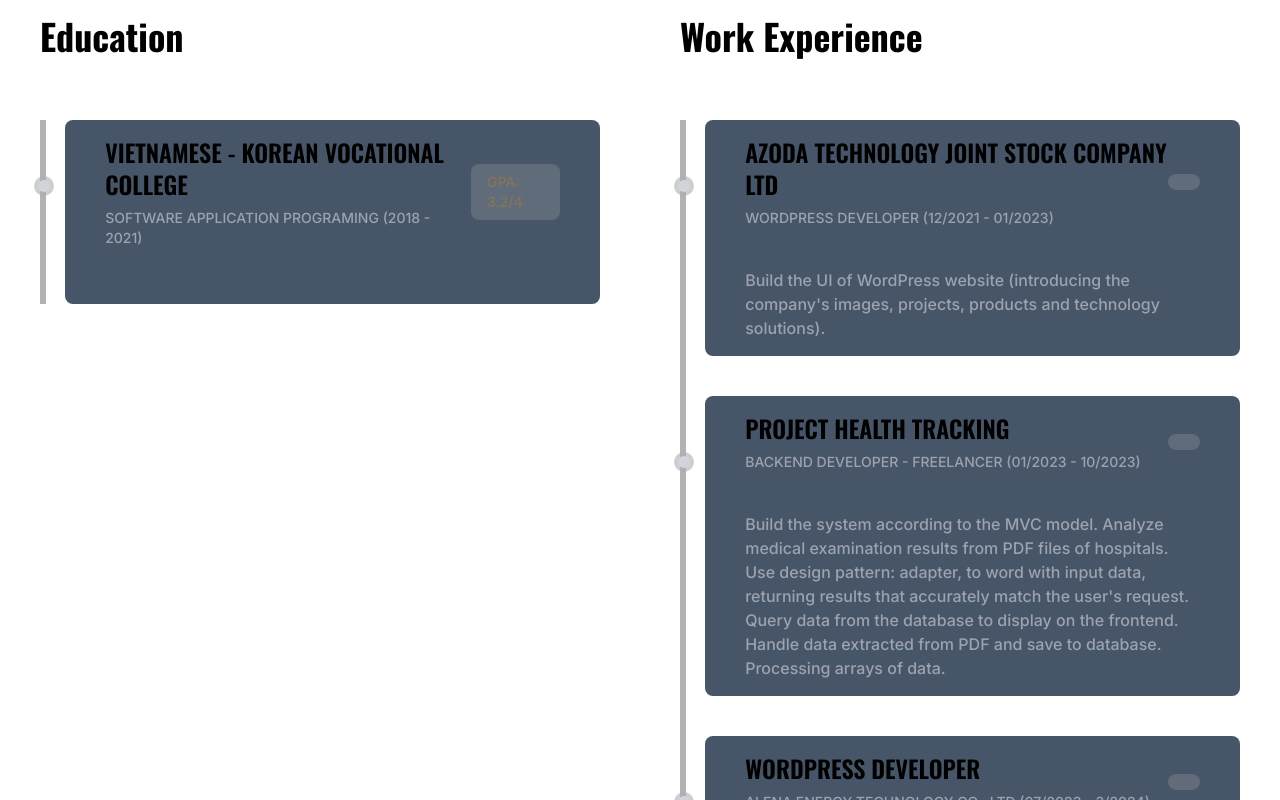
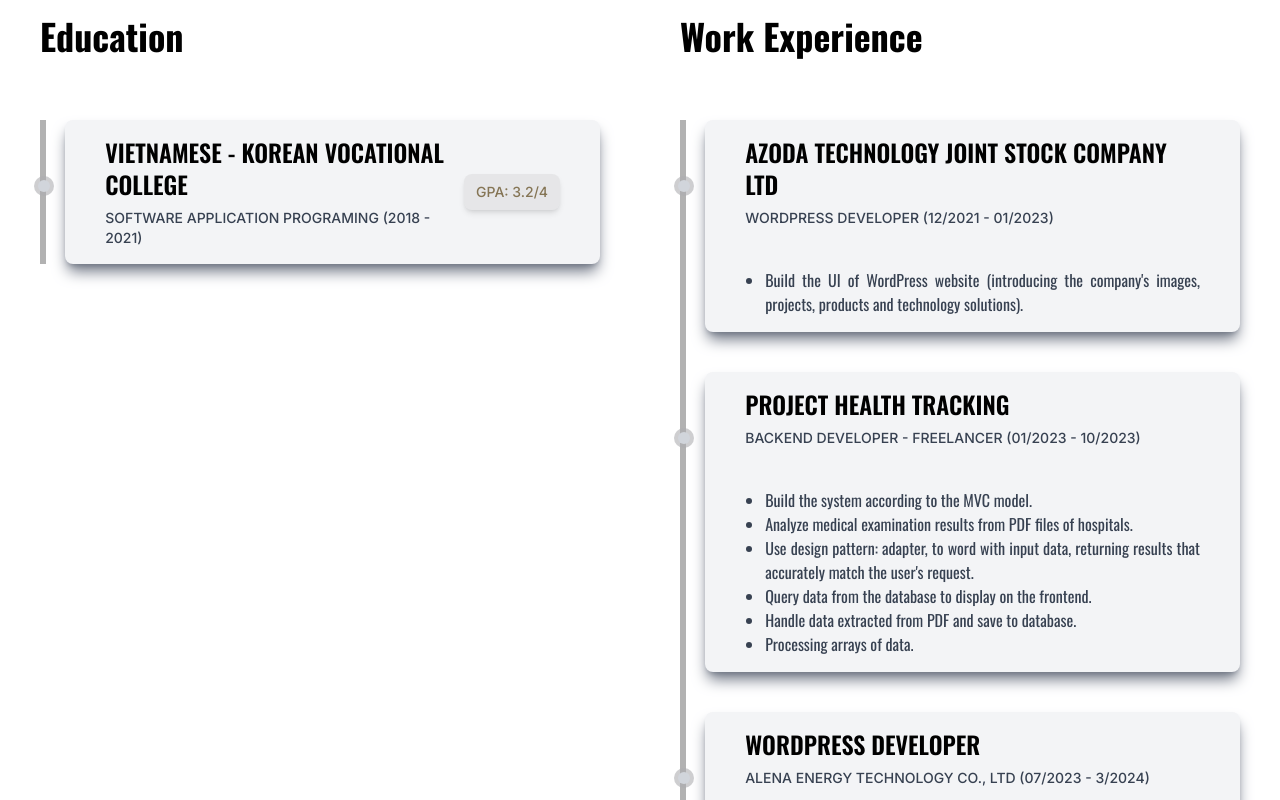
Before and after one commit to VyeoooT/study-ui-libraries, a React (Vite) app: page / in a window 1280 px wide. Shown: the part 2000-2800 px from the top of the page. Built offline with nearby package versions, Linux system fonts and the light colour scheme.

Commit message:
- Change code component card of section Resume

```diff
--- a/src/components/resume/card.tsx
+++ b/src/components/resume/card.tsx
@@ -1,4 +1,4 @@
-function ResumeCard({ title, subTitle, description, result }: any) {
+function ResumeCard({ title, subTitle, descriptions, result}: any) {
     return (
         // resume card
         <div className="w-full h-1/3 flex group">
@@ -10,22 +10,38 @@
             </div>
 
             {/* content */}
-            <div className="w-full bg-slate-600 rounded-lg lg:px-10 p-4 flex flex-col justify-center lg:gap-10 gap-6 shadowGray hover:bg-opacity-70 duration-300 transition-opacity">
+            <div className="w-full flex flex-col justify-center lg:gap-10 gap-6 rounded-lg lg:px-10 p-4 bg-card-resume shadow-gray-500 shadow-lg">
                 {/* top */}
                 <div className="flex lg:flex-row flex-col justify-between lg:items-center lg:gap-0 gap-4">
                     <div>
-                        <h3 className="md:text-2xl text-xl font-semibold group-hover:text-white duration-300">{title}</h3>
+                        {title && (
+                            <h3 className="md:text-2xl text-xl font-semibold group-hover:text-white">{title}</h3>
+                        )}
 
-                        <p className="text-sm text-gray-400 mt-2 group-hover:text-white duration-300">{subTitle}</p>
+                        {subTitle && (
+                            <p className="text-sm text-gray-700 mt-2 group-hover:text-white">{subTitle}</p>
+                        )}
                     </div>
 
-                    <div>
-                        <p className="px-4 py-2 bg-second/25 text-primary text-sm font-medium rounded-lg flex justify-center items-center shadowGray">{result}</p>
-                    </div>
+                    {result && (
+                        <div className="min-w-24 px-4 py-2 flex justify-center items-center bg-second/20 text-primary rounded-lg group-hover:bg-third shadow-light">
+                            <p className="text-sm font-medium text-nowrap">{result}</p>
+                        </div>
+                    )}
                 </div>
 
                 {/* bottom */}
-                <p className="md:text-base text-sm font-medium text-gray-400 group-hover:text-gray-300 duration-300 transition-colors">{description}</p>
+                {descriptions && descriptions.length > 0 && (
+                    <div className="pl-5">
+                        <ul className="list-disc list-outside">
+                            {descriptions.map((desc: string, idx: number) => (
+                                <li key={idx} className="md:text-base text-sm text-justify text-gray-700 group-hover:text-white duration-300 transition-colors">
+                                    {desc}
+                                </li>
+                            ))}
+                        </ul>
+                    </div>
+                )}
             </div>
         </div>
     )
--- a/src/components/resume/contents/edu_work/workJob.tsx
+++ b/src/components/resume/contents/edu_work/workJob.tsx
@@ -15,27 +15,30 @@
                 <ResumeCard
                     title="AZODA TECHNOLOGY JOINT STOCK COMPANY LTD"
                     subTitle="WORDPRESS DEVELOPER (12/2021 - 01/2023)"
-                    result=""
-                    description="Build the UI of WordPress website (introducing the company's images, projects, products and technology solutions)."
+                    descriptions={[
+                        "Build the UI of WordPress website (introducing the company's images, projects, products and technology solutions)."
+                    ]}
                 />
 
                 <ResumeCard
                     title="PROJECT HEALTH TRACKING"
                     subTitle="BACKEND DEVELOPER - FREELANCER (01/2023 - 10/2023)"
-                    result=""
-                    description="Build the system according to the MVC model.
-                    Analyze medical examination results from PDF files of hospitals.
-                    Use design pattern: adapter, to word with input data, returning results that accurately match the user's request.
-                    Query data from the database to display on the frontend.
-                    Handle data extracted from PDF and save to database.
-                    Processing arrays of data."
+                    descriptions={[
+                        "Build the system according to the MVC model.",
+                        "Analyze medical examination results from PDF files of hospitals.",
+                        "Use design pattern: adapter, to word with input data, returning results that accurately match the user's request.",
+                        "Query data from the database to display on the frontend.",
+                        "Handle data extracted from PDF and save to database.",
+                        "Processing arrays of data.",
+                    ]}
                 />
 
                 <ResumeCard
                     title="WORDPRESS DEVELOPER"
                     subTitle="ALENA ENERGY TECHNOLOGY CO., LTD (07/2023 - 3/2024)"
-                    result=""
-                    description="Build the UI of WordPress website (introducing the company's images, projects, products and technology solutions)."
+                    descriptions={[
+                        "Build the UI of WordPress website (introducing the company's images, projects, products and technology solutions)."
+                    ]}
                 />
             </div>
         </div>
--- a/src/components/resume/index.tsx
+++ b/src/components/resume/index.tsx
@@ -60,7 +60,7 @@
                     :
                     (
                         <>
-                            {isActive === "Education & Word" &&  <EduWork />}
+                            {isActive === "Education & Work" &&  <EduWork />}
                             {isActive === "Professional Skills" && <ProcessSkill />}
                         </>
                     )
--- a/src/constants/index.tsx
+++ b/src/constants/index.tsx
@@ -57,7 +57,7 @@
     tab: [
         {
             _id: 1001,
-            label: "Education & Word",
+            label: "Education & Work",
         },
         {
             _id: 1002,
--- a/src/styles/index.css
+++ b/src/styles/index.css
@@ -44,6 +44,14 @@
     @apply size-10 p-5 dark:bg-slate-800 bg-gray-100 rounded-full group-hover:!bg-primary hover:text-white duration-500 overflow-hidden;
 }
 
+.bg-card-resume {
+    @apply dark:bg-slate-800 bg-gray-100 hover:hover:!bg-primary transition-all duration-300;
+}
+
+.shadow-light {
+    @apply shadow-md group-hover:shadow-fourth group-hover:shadow-md;
+}
+
 html {
     @apply font-oswald overflow-x-hidden;
     scroll-behavior: smooth;
--- a/tailwind.config.js
+++ b/tailwind.config.js
@@ -32,6 +32,8 @@
       colors: {
         primary: "#857555",
         second: "#aeaeb0",
+        third: "#ffefca",
+        fourth: "#f9f871",
       },
     },
   },
```
